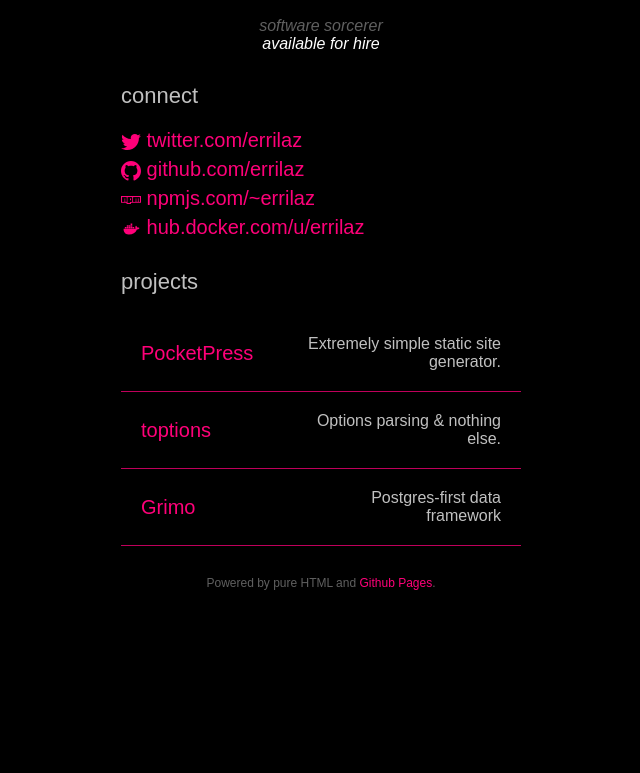
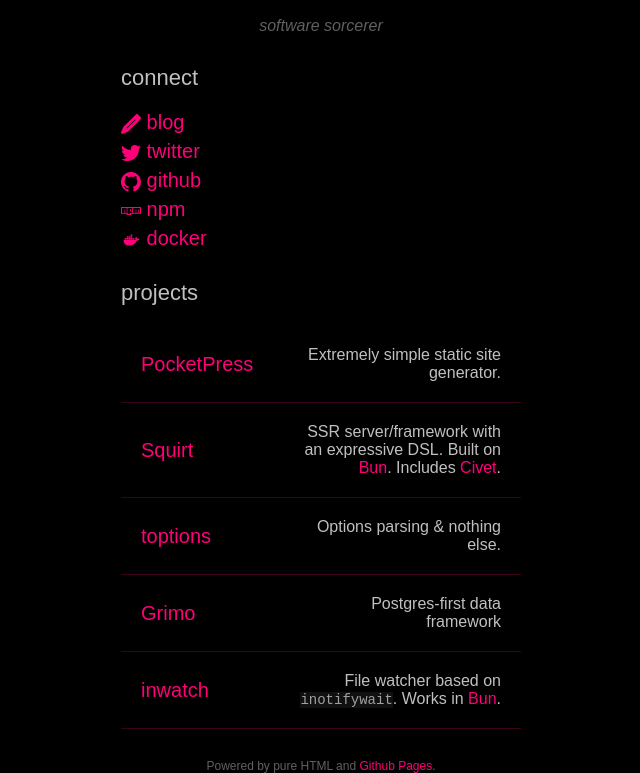
Before and after one commit to errilaz/errilaz.github.io, a plain HTML site: page index.html in a window 1280 px wide. Shown: the part 71-844 px from the top of the page, without its empty margins (319-959 px from the left). Before the commit the page ends 800 px from the top, so only its background shows below. Drawn offline with Linux system fonts and the light colour scheme.

Commit message:
link updates

```diff
--- a/index.html
+++ b/index.html
@@ -65,7 +65,7 @@
       width: 100%;
     }
     tr {
-      border-bottom: solid 1px #bf005b;
+      border-bottom: solid 1px #3b011d;
     }
     td {
       padding: 20px;
@@ -80,6 +80,11 @@
       color: #606060;
       text-align: center;
     }
+    code {
+      background-color: #101010;
+      color: #a0a0a0;
+      font-size: 14px
+    }
   </style>
 </head>
 <body>
@@ -87,15 +92,27 @@
     <h1>errilaz</h1>
     <blockquote>
       software sorcerer<br>
-      <a href="https://da.nfin.ch/">available for hire</a>
     </blockquote>
     <h2>connect</h2>
     <ul>
       <li>
+        <svg version="1.1" xmlns="http://www.w3.org/2000/svg" xmlns:xlink="http://www.w3.org/1999/xlink" x="0px" y="0px"
+          viewBox="0.045 0.077 100 99.895" enable-background="new 0.045 0.077 100 99.895" xml:space="preserve">
+          <g>
+            <path fill="#ff0079" d="M12.519,64.212c-0.626,0.626-1.127,1.357-1.483,2.165L0.648,89.982c-1.18,2.681-0.596,5.813,1.469,7.89
+            c1.363,1.371,3.191,2.1,5.049,2.1c0.955,0,1.917-0.191,2.831-0.587l23.711-10.284c0.821-0.354,1.568-0.862,2.201-1.499
+            l48.078-48.077c0.293-0.216,0.587-0.432,0.851-0.696c0.265-0.265,0.48-0.556,0.691-0.848l12.429-12.428
+            c2.783-2.783,2.783-7.288,0-10.068L84.637,2.162c-1.336-1.334-3.146-2.085-5.035-2.085c-1.888,0-3.697,0.751-5.034,2.085
+            L12.519,64.212z M30.358,73.015l-3.266-3.236l42.87-42.873l3.254,3.25L30.358,73.015z"></path>
+          </g>
+        </svg>
+        <a href="https://da.nfin.ch/blog">blog</a>
+      </li>
+      <li>
         <svg xmlns="http://www.w3.org/2000/svg" xml:space="preserve" viewBox="0 0 248 204">
           <path fill="#ff0079" d="M221.95 51.29c.15 2.17.15 4.34.15 6.53 0 66.73-50.8 143.69-143.69 143.69v-.04c-27.44.04-54.31-7.82-77.41-22.64 3.99.48 8 .72 12.02.73 22.74.02 44.83-7.61 62.72-21.66-21.61-.41-40.56-14.5-47.18-35.07 7.57 1.46 15.37 1.16 22.8-.87-23.56-4.76-40.51-25.46-40.51-49.5v-.64c7.02 3.91 14.88 6.08 22.92 6.32C11.58 63.31 4.74 33.79 18.14 10.71c25.64 31.55 63.47 50.73 104.08 52.76-4.07-17.54 1.49-35.92 14.61-48.25 20.34-19.12 52.33-18.14 71.45 2.19 11.31-2.23 22.15-6.38 32.07-12.26-3.77 11.69-11.66 21.62-22.2 27.93 10.01-1.18 19.79-3.86 29-7.95-6.78 10.16-15.32 19.01-25.2 26.16z" />
         </svg>
-        <a href="https://twitter.com/errilaz">twitter.com/errilaz</a>
+        <a href="https://twitter.com/errilaz">twitter</a>
       </li>
       <li>
         <svg width="1024" height="1024" viewBox="0 0 1024 1024" fill="none" xmlns="http://www.w3.org/2000/svg">
@@ -103,7 +120,7 @@
             d="M8 0C3.58 0 0 3.58 0 8C0 11.54 2.29 14.53 5.47 15.59C5.87 15.66 6.02 15.42 6.02 15.21C6.02 15.02 6.01 14.39 6.01 13.72C4 14.09 3.48 13.23 3.32 12.78C3.23 12.55 2.84 11.84 2.5 11.65C2.22 11.5 1.82 11.13 2.49 11.12C3.12 11.11 3.57 11.7 3.72 11.94C4.44 13.15 5.59 12.81 6.05 12.6C6.12 12.08 6.33 11.73 6.56 11.53C4.78 11.33 2.92 10.64 2.92 7.58C2.92 6.71 3.23 5.99 3.74 5.43C3.66 5.23 3.38 4.41 3.82 3.31C3.82 3.31 4.49 3.1 6.02 4.13C6.66 3.95 7.34 3.86 8.02 3.86C8.7 3.86 9.38 3.95 10.02 4.13C11.55 3.09 12.22 3.31 12.22 3.31C12.66 4.41 12.38 5.23 12.3 5.43C12.81 5.99 13.12 6.7 13.12 7.58C13.12 10.65 11.25 11.33 9.47 11.53C9.76 11.78 10.01 12.26 10.01 13.01C10.01 14.08 10 14.94 10 15.21C10 15.42 10.15 15.67 10.55 15.59C13.71 14.53 16 11.53 16 8C16 3.58 12.42 0 8 0Z"
             transform="scale(64)" fill="#ff0079" />
         </svg>
-        <a href="https://github.com/errilaz">github.com/errilaz</a>
+        <a href="https://github.com/errilaz">github</a>
       </li>
       <li>
         <svg version="1.1" xmlns="http://www.w3.org/2000/svg" x="0px" y="0px" width="540px" height="210px" viewBox="0 0 18 7">
@@ -113,7 +130,7 @@
           <path fill="#000000" d="M6,1v5h2V5h2V1H6z M9,4H8V2h1V4z" />
           <polygon fill="#000000" points="11,1 11,5 13,5 13,2 14,2 14,5 15,5 15,2 16,2 16,5 17,5 17,1 " />
         </svg>
-        <a href="https://www.npmjs.com/~errilaz">npmjs.com/~errilaz</a>
+        <a href="https://www.npmjs.com/~errilaz">npm</a>
       </li>
       <li>
         <svg xmlns="http://www.w3.org/2000/svg" aria-label="Docker" role="img" viewBox="0 0 512 512">
@@ -122,7 +139,7 @@
           <path fill="#ff0079"
             d="m472 228s-18-17-55-11c-4-29-35-46-35-46s-29 35-8 74c-6 3-16 7-31 7H68c-5 19-5 145 133 145 99 0 173-46 208-130 52 4 63-39 63-39" />
         </svg>
-        <a href="https://hub.docker.com/u/errilaz">hub.docker.com/u/errilaz</a>
+        <a href="https://hub.docker.com/u/errilaz">docker</a>
       </li>
     </ul>
     <h2>projects</h2>
@@ -134,6 +151,15 @@
           </td>
           <td>
             Extremely simple static site generator.
+          </td>
+        </tr>
+        <tr>
+          <td>
+            <a href="https://github.com/errilaz/squirt">Squirt</a>
+          </td>
+          <td>
+            SSR server/framework with an expressive DSL. Built on <a href="https://bun.sh">Bun</a>.
+            Includes <a href="https://civet.dev">Civet</a>.
           </td>
         </tr>
         <tr>
@@ -152,6 +178,14 @@
             Postgres-first data framework
           </td>
         </tr>
+        <tr>
+          <td>
+            <a href="https://github.com/errilaz/inwatch">inwatch</a>
+          </td>
+          <td>
+            File watcher based on <code>inotifywait</code>. Works in <a href="https://bun.sh">Bun</a>.
+          </td>
+        </tr>
       </tbody>
     </table>
     <footer>
```
